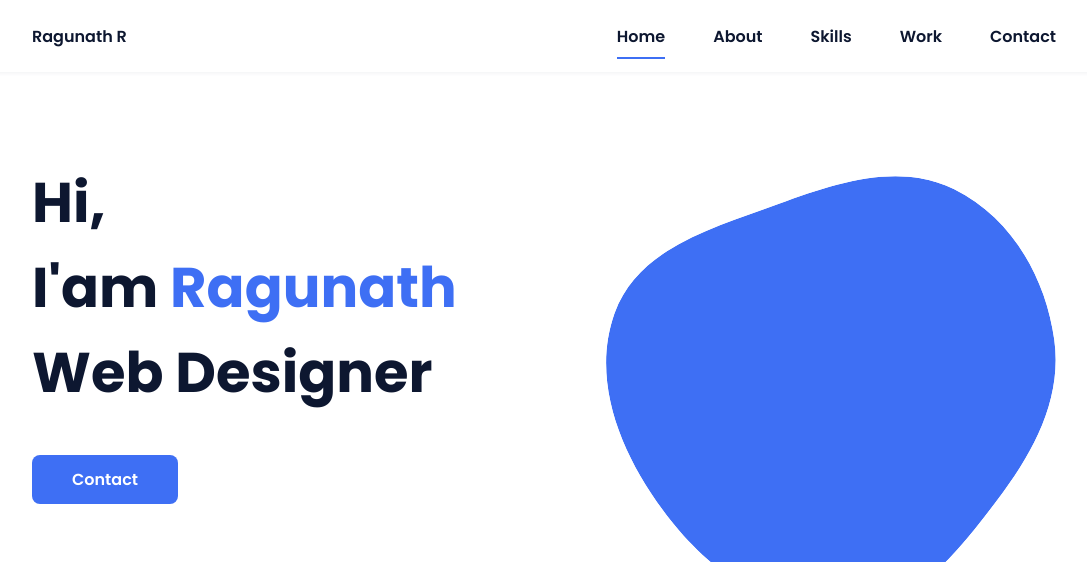
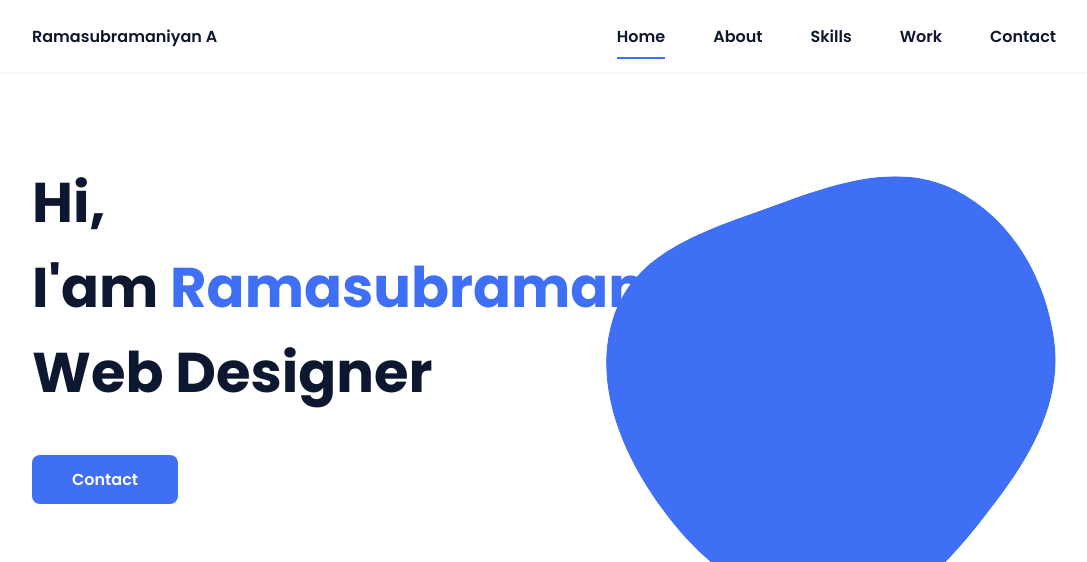
Before and after one commit to Ramragul3/Website-R, a plain HTML site: page Portfolio-R/index.html in a window 1280 px wide. Shown: the top 562 px of the page, without its empty margins (96-1183 px from the left). Drawn offline with nearby package versions, Linux system fonts and the light colour scheme.

Commit message:
Update index.html

```diff
--- a/Portfolio-R/index.html
+++ b/Portfolio-R/index.html
@@ -16,7 +16,7 @@
         <header class="l-header">
             <nav class="nav bd-grid">
                 <div>
-                    <a href="#" class="nav__logo">Ragunath R</a>
+                    <a href="#" class="nav__logo">Ramasubramaniyan A</a>
                 </div>
 
                 <div class="nav__menu" id="nav-menu">
@@ -39,7 +39,7 @@
             <!--===== HOME =====-->
             <section class="home bd-grid" id="home">
                 <div class="home__data">
-                    <h1 class="home__title">Hi,<br>I'am <span class="home__title-color">Ragunath</span><br> Web Designer</h1>
+                    <h1 class="home__title">Hi,<br>I'am <span class="home__title-color">Ramasubramaniyan</span><br> Web Designer</h1>
 
                     <a href="#" class="button">Contact</a>
                 </div>
```
